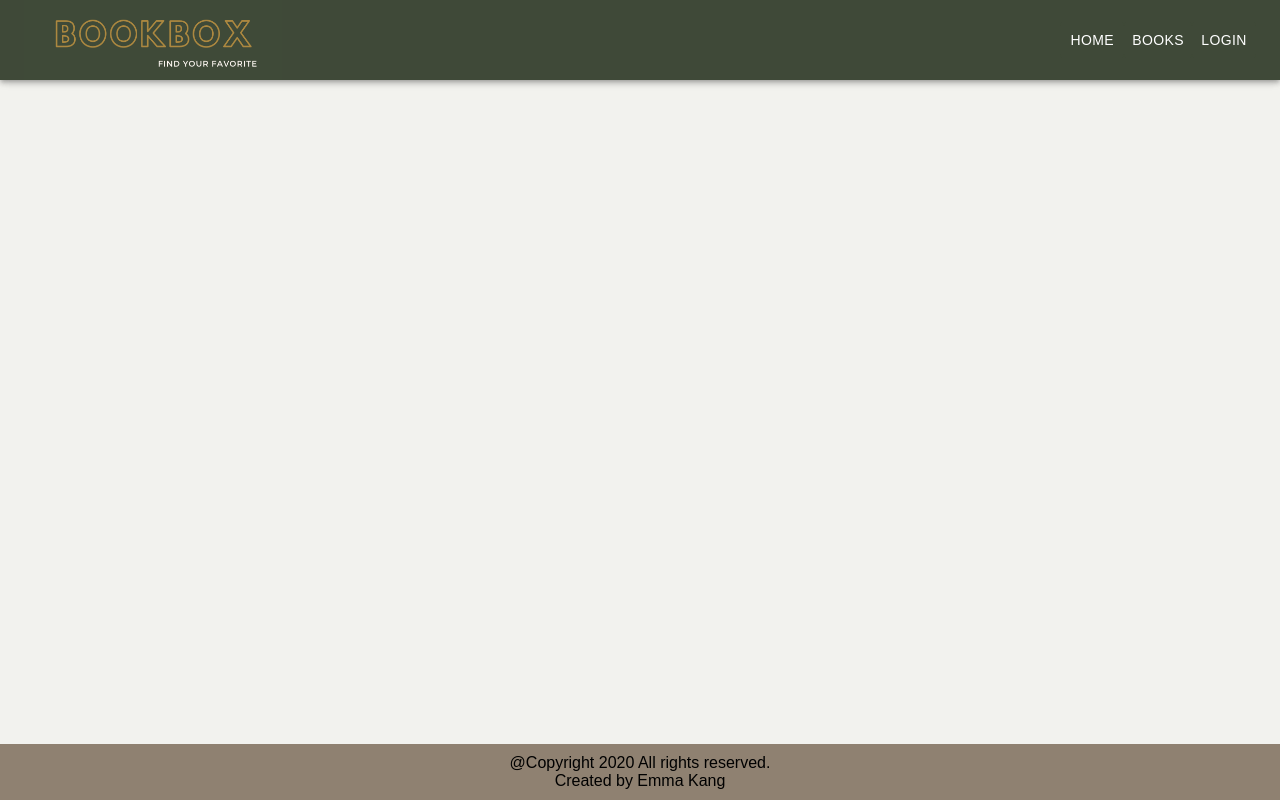
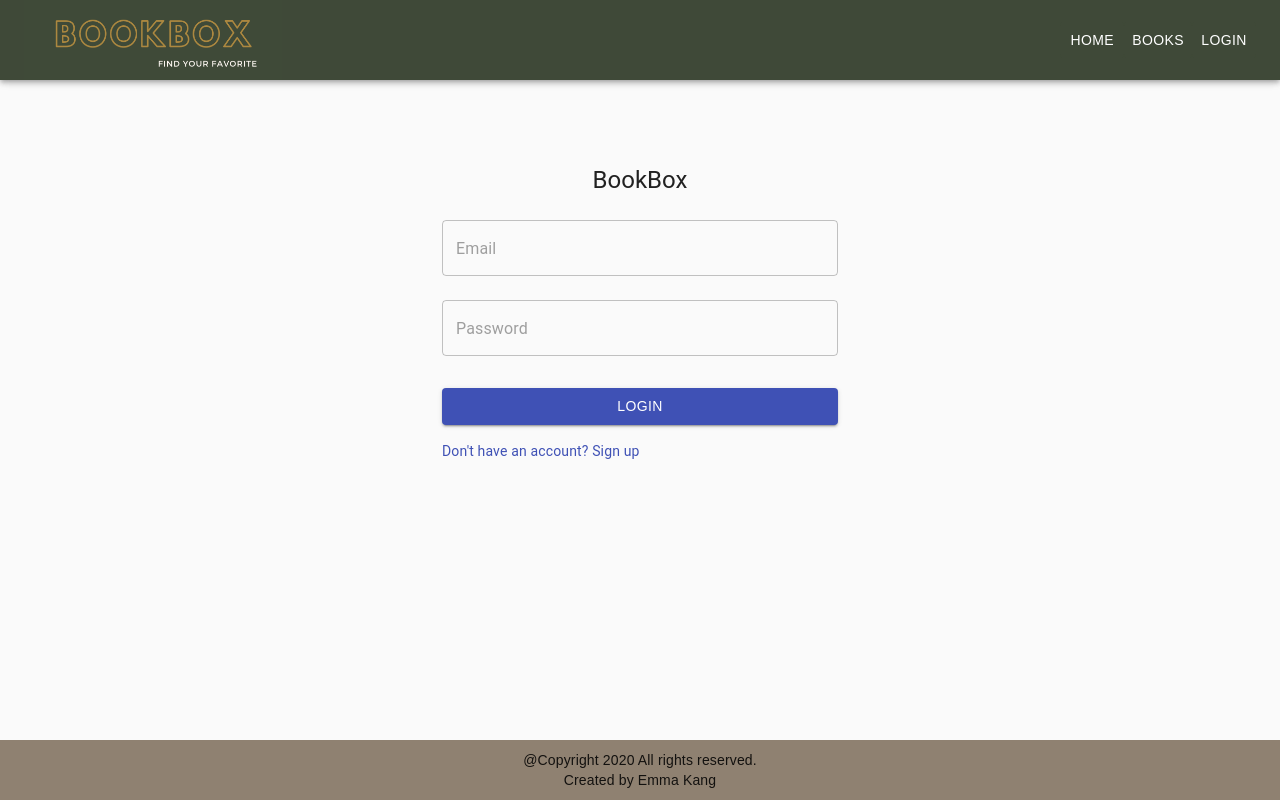
Before and after one commit to emma-kang/express-react-bookbox, a React (Create React App) app in the folder client/: page /login in a window 1280 px wide. Built offline with nearby package versions, Linux system fonts and the light colour scheme; no server answers.

Commit message:
add login component

```diff
--- a/client/src/App.js
+++ b/client/src/App.js
@@ -5,6 +5,7 @@ import Header from './component/scenes/header/Header';
 import Footer from './component/scenes/footer/Footer';
 import HomeEntry from './component/scenes/home';
 import BookEntry from './component/scenes/books';
+import UserEntry from "./component/scenes/users";
 
 const App = (props) => {
   return(
@@ -15,6 +16,7 @@ const App = (props) => {
                 <Switch>
                     <Route exact path='/' component={() => { return(<HomeEntry />); }} />
                     <Route path='/books' component={() => { return(<BookEntry />); }} />
+                    <Route path='/login' component={() => { return(<UserEntry />); }} />
                 </Switch>
             </div>
             <Footer />
--- /dev/null
+++ b/client/src/component/scenes/reusuable/inputComp.js
@@ -0,0 +1,20 @@
+import React from 'react';
+import TextField from "@material-ui/core/TextField";
+
+const InputComp = ({ name, placeholder, value, type, onChangeHandler }) => {
+  return(
+    <TextField
+        variant="outlined"
+        margin="normal"
+        type={type != null ? 'password' : 'text'}
+        required
+        fullWidth
+        name={name}
+        placeholder={placeholder}
+        value={value}
+        onChange={(e) => onChangeHandler(e)}
+    />
+  );
+}
+
+export default InputComp;
--- /dev/null
+++ b/client/src/component/scenes/users/LoginContainer.js
@@ -0,0 +1,96 @@
+import React, {useState, useEffect} from 'react';
+import {useHistory} from 'react-router-dom';
+import {connect} from 'react-redux';
+import Button from "@material-ui/core/Button";
+import CssBaseline from "@material-ui/core/CssBaseline";
+import Link from '@material-ui/core/Link';
+import Grid from "@material-ui/core/Grid";
+import Typography from "@material-ui/core/Typography";
+import {makeStyles} from "@material-ui/core/styles";
+import Container from "@material-ui/core/Container";
+import InputComp from '../reusuable/inputComp';
+import {USER_DATA} from '../../../service/types';
+import {redux_set_userinput} from "../../../reducer/ducksReducer";
+
+const {USER_EMAIL, USER_PASSWORD} = USER_DATA;
+
+const useStyles = makeStyles((theme) => ({
+  paper: {
+    marginTop: theme.spacing(8),
+    display: 'flex',
+    flexDirection: 'column',
+    alignItems: 'center',
+  },
+  form: {
+    width: '100%',
+    marginTop: theme.spacing(1),
+  },
+  submit: {
+    margin: theme.spacing(3, 0, 2),
+  },
+}))
+
+const LoginContainer = (props) => {
+  const classes = useStyles();
+
+  useEffect(() => {
+    console.log(props.redux_userInput[USER_EMAIL]);
+    console.log(props.redux_userInput[USER_PASSWORD]);
+  }, [props.redux_userInput[USER_EMAIL], props.redux_userInput[USER_PASSWORD]]);
+
+  const onChangeHandler = (e) => {
+    props.redux_set_userinput({inputName: e.target.name, inputValue: e.target.value});
+  }
+
+
+  return (
+    <Container component="main" maxWidth="xs">
+      <CssBaseline/>
+      <div className={classes.paper}>
+        <Typography component="h1" variant="h5">
+          BookBox
+        </Typography>
+        <form className={classes.form} noValidate>
+          <InputComp
+            name={USER_EMAIL}
+            placeholder={'Email'}
+            value={props.redux_userInput[USER_EMAIL]}
+            onChangeHandler={onChangeHandler}
+          />
+          <InputComp
+            name={USER_PASSWORD}
+            type={'password'}
+            placeholder={'Password'}
+            value={props.redux_userInput[USER_PASSWORD]}
+            onChangeHandler={onChangeHandler}
+          />
+          <Button type="submit" fullWidth variant="contained" color="primary" className={classes.submit}>
+            Login
+          </Button>
+          <Grid container>
+            <Grid item>
+              <Link href="/" variant="body2">
+                {"Don't have an account? Sign up"}
+              </Link>
+            </Grid>
+          </Grid>
+        </form>
+      </div>
+    </Container>
+  )
+};
+
+const mapStateToProps = state => ({
+  redux_userInput: state.ducksReducer.userInput
+});
+
+const mapDispatchToProps = (dispatch) => {
+  return {
+    redux_set_userinput: (userData) => dispatch(redux_set_userinput(userData))
+  };
+};
+
+export default connect(
+  mapStateToProps,
+  mapDispatchToProps
+)(LoginContainer);
--- /dev/null
+++ b/client/src/component/scenes/users/index.js
@@ -0,0 +1,12 @@
+import React from 'react';
+import LoginContainer from './LoginContainer';
+
+const UserEntry = (props) => {
+  return(
+    <div>
+      <LoginContainer />
+    </div>
+  )
+};
+
+export default UserEntry;
--- a/client/src/reducer/ducksReducer.js
+++ b/client/src/reducer/ducksReducer.js
@@ -1,13 +1,26 @@
 import produce from 'immer';
+import { USER_DATA } from '../service/types';
+
+const { USER_EMAIL, USER_PASSWORD } = USER_DATA;
 
 export const SET_BOOK = "SET_BOOK";
+export const SET_USERINPUT = "SET_USERINPUT";
 
 export const redux_set_book = (bookData) => ({
   type: SET_BOOK, payload: bookData
 });
 
+export const redux_set_userinput = (userData) => ({
+  type: SET_USERINPUT, payload: userData
+})
+
 const initState = {
-  bookData: null
+  bookData: null,
+
+  userInput: {
+    [USER_EMAIL] : '',
+    [USER_PASSWORD] : ''
+  }
 };
 
 export default function ducksReducer(state = initState, action) {
@@ -16,6 +29,9 @@ export default function ducksReducer(state = initState, action) {
       case SET_BOOK:
         draft.bookData = action.payload;
         break;
+      case SET_USERINPUT:
+        draft.userInput[action.payload.inputName] = action.payload.inputValue;
+        break;
       default:
         return;
     }
--- a/client/src/service/types/index.js
+++ b/client/src/service/types/index.js
@@ -1,6 +1,6 @@
 require('dotenv').config();
 export const API_ADDRESS = process.env.REACT_APP_API_ADDRESS;
 
-// export const USER = {
-//   USER_ID: 'USER_ID', USER_PW: 'USER_PW'
-// };
+export const USER_DATA = {
+  USER_EMAIL : 'USER_EMAIL', USER_PASSWORD : 'USER_PASSWORD'
+};
```
